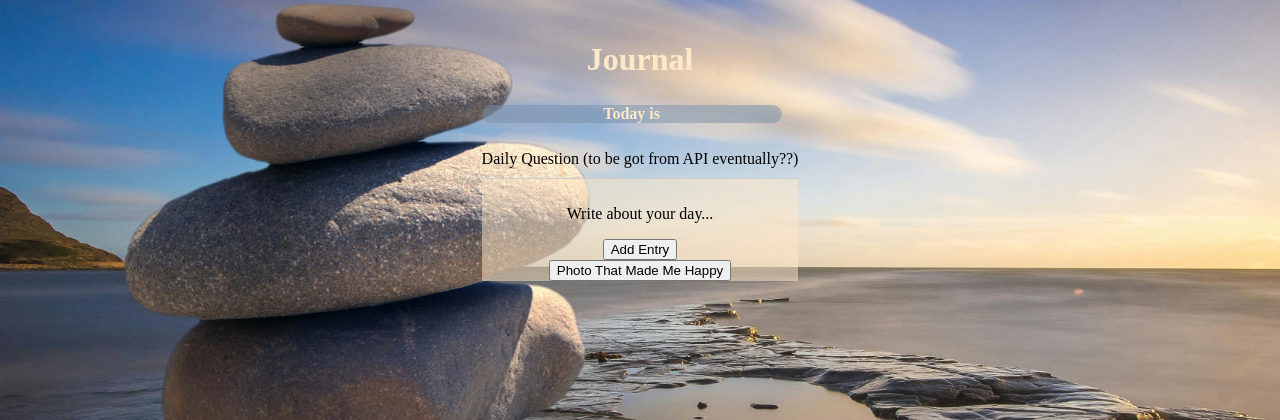
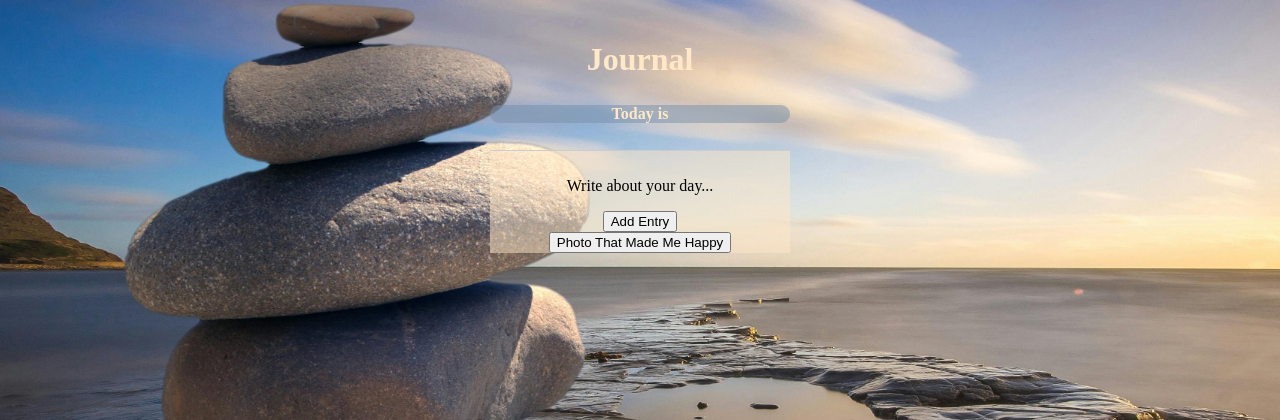
Before and after one commit to LGsusM69/wellNest, a Django app: page /journal/ in a window 1280 px wide. Shown: the part 69-489 px from the top of the page. Run offline with Django 3.2, Linux system fonts and the light colour scheme.

Commit message:
no changes

```diff
--- a/main_app/templates/features/journal.html
+++ b/main_app/templates/features/journal.html
@@ -7,9 +7,9 @@
   <div class="today-date">
     <h5>Today is {{ current_date|date:'l, M jS' }}</h5>
   </div>
-  <div class="journal-question">
+  <!-- <div class="journal-question">
     Daily Question (to be got from API eventually??)
-  </div>
+  </div> -->
   <div class="journal-entry">
     <p class="journal-text">Write about your day...</p>
     <form action="{% url 'journal_create' %}" method="post">
```
Also changed, not shown: media/journal_photos/pexels-brendon-becker-6093108.jpg (added).
